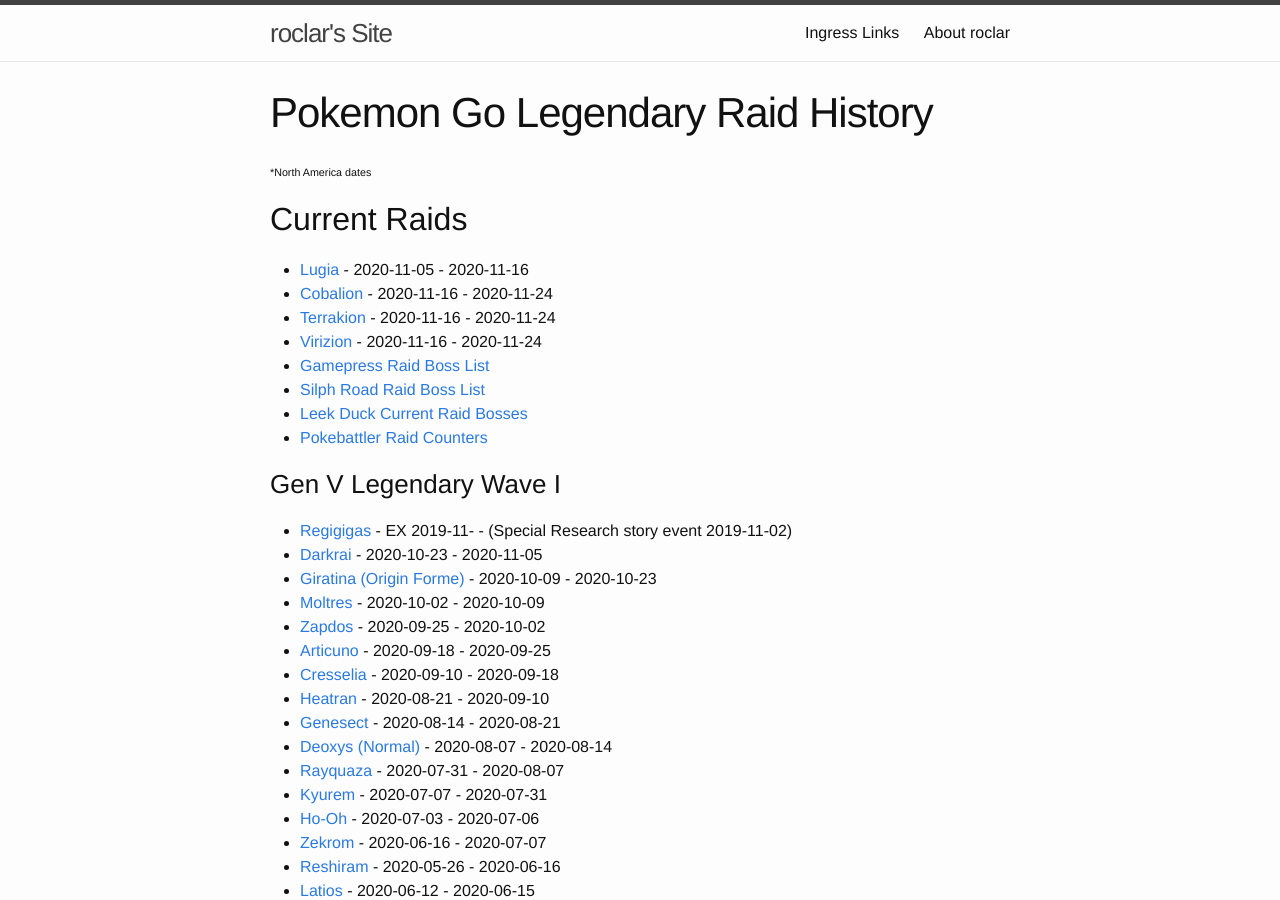
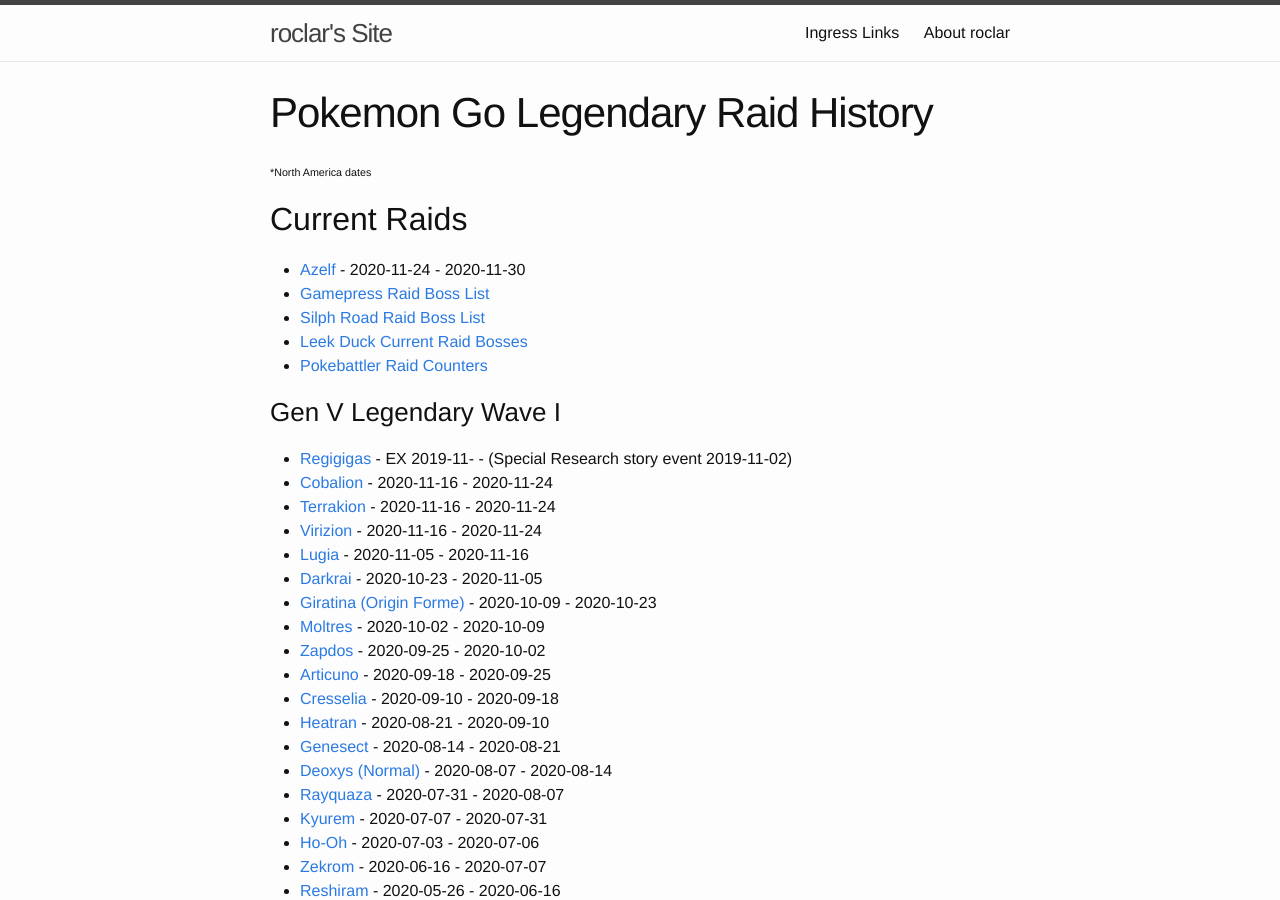
Before and after one commit to roclar/roclar.github.io, a Jekyll site: the page built from PoGoLegendaryHistory.md, in a window 1280 px wide and 900 px high. Built offline with Jekyll 4.4.1, drawn with Linux system fonts in a browser that asks for light colours; some of the changed lines change nothing that is shown; some of the changed text lies outside the part shown.

Commit message:
Return of the Lake Trio

```diff
--- a/PoGoLegendaryHistory.md
+++ b/PoGoLegendaryHistory.md
@@ -6,10 +6,7 @@
 ###### *North America dates
 
 ## Current Raids
-- [Lugia](https://db.pokemongohub.net/pokemon/249) - 2020-11-05 - 2020-11-16
-- [Cobalion](https://db.pokemongohub.net/pokemon/638) - 2020-11-16 - 2020-11-24
-- [Terrakion](https://db.pokemongohub.net/pokemon/639) - 2020-11-16 - 2020-11-24
-- [Virizion](https://db.pokemongohub.net/pokemon/640) - 2020-11-16 - 2020-11-24
+- [Azelf](https://db.pokemongohub.net/pokemon/482) - 2020-11-24 - 2020-11-30
 - [Gamepress Raid Boss List](https://pokemongo.gamepress.gg/raid-boss-list)
 - [Silph Road Raid Boss List](https://thesilphroad.com/raid-bosses)
 - [Leek Duck Current Raid Bosses](https://leekduck.com/boss/)
@@ -17,6 +14,10 @@
 
 ### Gen V Legendary Wave I
 - [Regigigas](https://db.pokemongohub.net/pokemon/486) - EX 2019-11- - (Special Research story event 2019-11-02)
+- [Cobalion](https://db.pokemongohub.net/pokemon/638) - 2020-11-16 - 2020-11-24
+- [Terrakion](https://db.pokemongohub.net/pokemon/639) - 2020-11-16 - 2020-11-24
+- [Virizion](https://db.pokemongohub.net/pokemon/640) - 2020-11-16 - 2020-11-24
+- [Lugia](https://db.pokemongohub.net/pokemon/249) - 2020-11-05 - 2020-11-16
 - [Darkrai](https://db.pokemongohub.net/pokemon/491) - 2020-10-23 - 2020-11-05
 - [Giratina (Origin Forme)](https://db.pokemongohub.net/pokemon/487?form=Origin) - 2020-10-09 - 2020-10-23
 - [Moltres](https://db.pokemongohub.net/pokemon/146) - 2020-10-02 - 2020-10-09
@@ -139,6 +140,7 @@
 - [Lugia](https://db.pokemongohub.net/pokemon/249) - 2017-07-22 - 2017-08-31
 
 ### Sources
+- [Uxie, Mesprit, and Azelf return to raids for a limited time!](https://pokemongolive.com/post/lakelegends2020/)
 - [Shiny Slowpoke, Shiny Meltan from the Mystery Box, and more during the Pokémon HOME event!](https://pokemongolive.com/post/pokemonhome-2020-details/)
 - [Celebrate Pokémon Journeys: The Series with the Animation Week 2020 event!](https://pokemongolive.com/post/animationweek2020/)
 - [Steel yourself for some spooky scary shenanigans during Pokémon GO Halloween 2020!](https://pokemongolive.com/en/post/halloween2020/)
```
